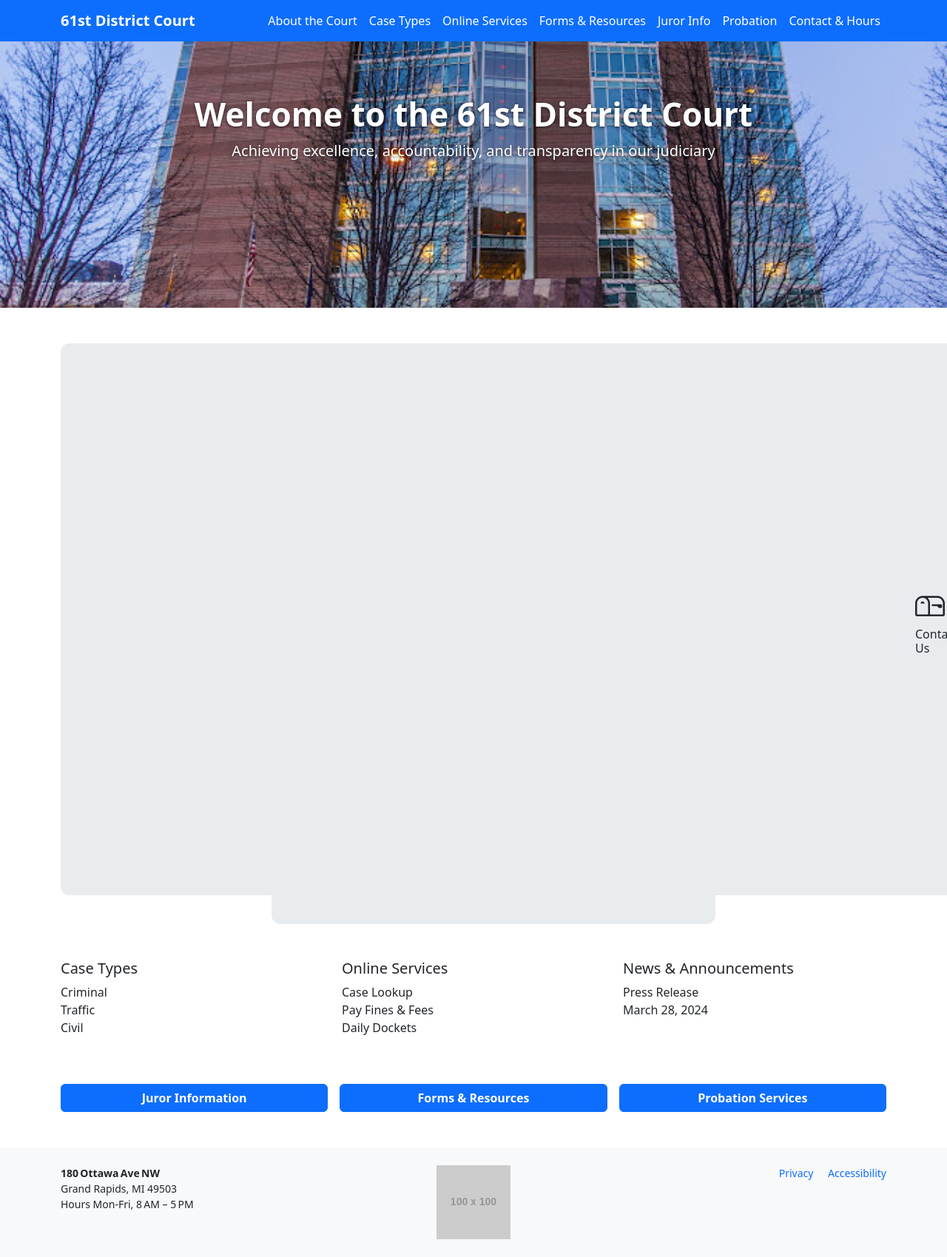
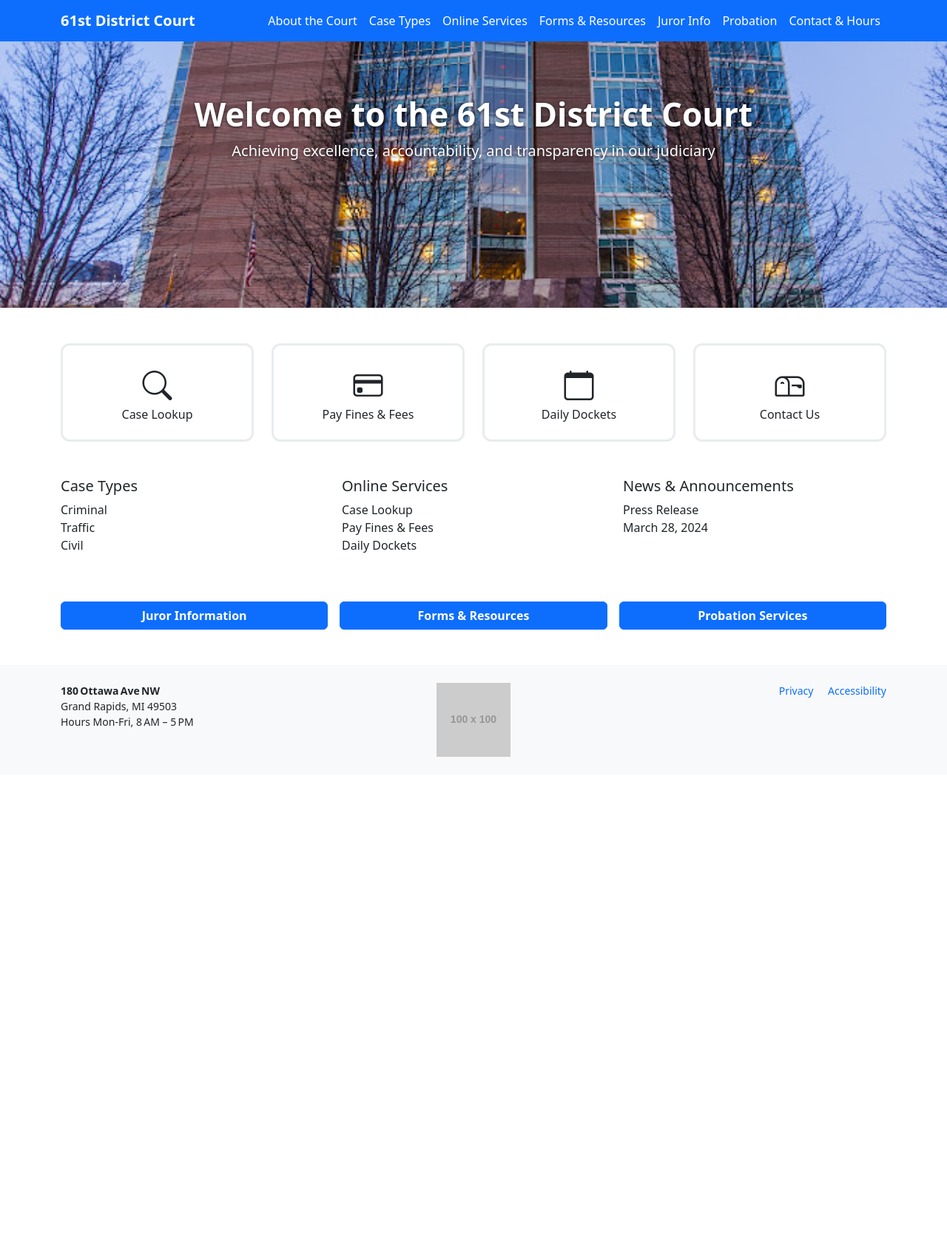
Before and after one commit to DrStern/DanFischer.github.io, a Jekyll site: the page built from index.md, in a window 1280 px wide. Shown: the whole page at 74% size. Built offline with Jekyll 4.4.1, drawn with Linux system fonts in a browser that asks for light colours; after the commit the page ends 1047 px from its top, so only the background shows below that.

Commit message:
Update custom.css

```diff
--- a/assets/css/custom.css
+++ b/assets/css/custom.css
@@ -13,7 +13,7 @@
 }
 
 .quick-tile {
-  border: 300px solid #e9ecef;
+  border: 3px solid #e9ecef;
   border-radius: .75rem;
   transition: background .2s;
 }
```
